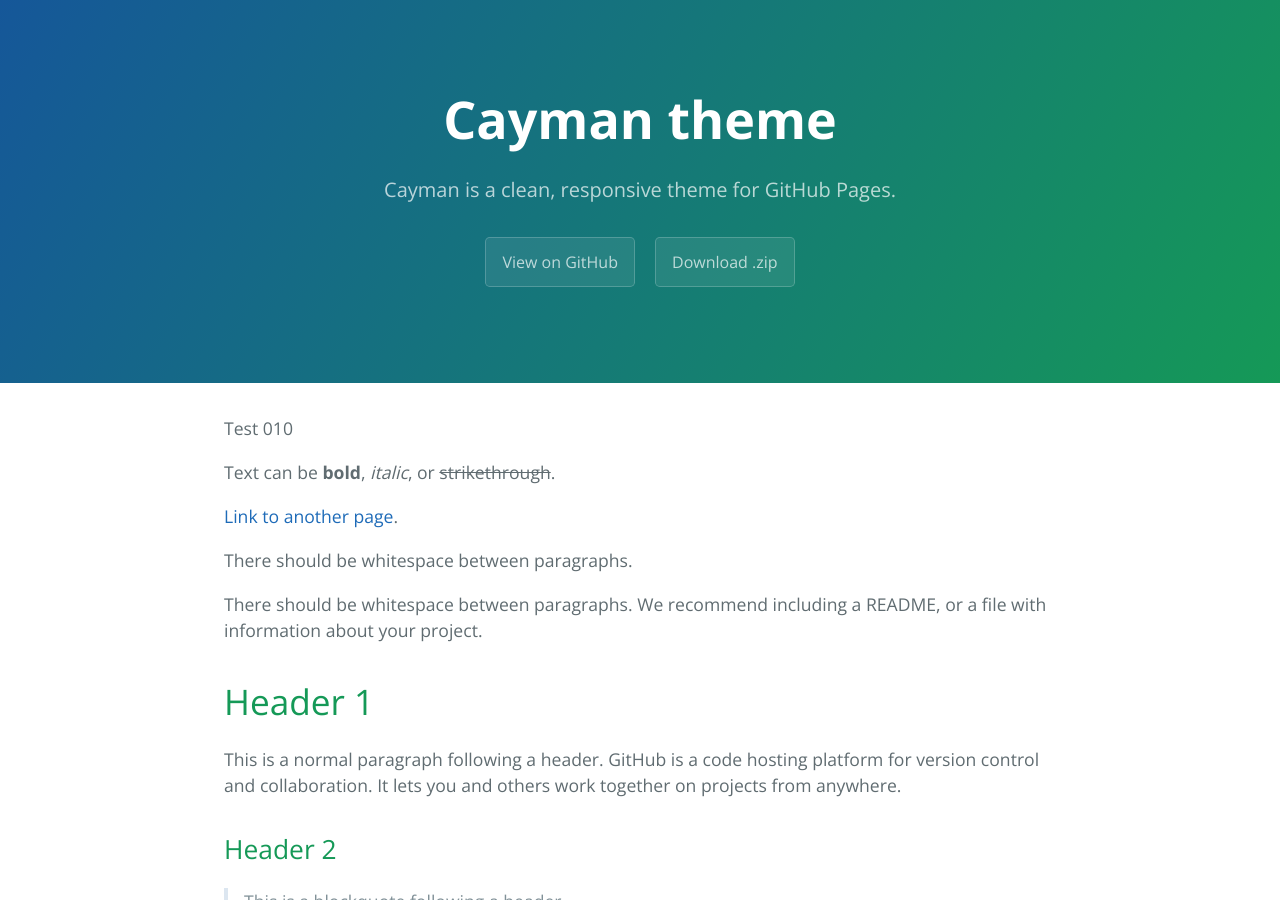
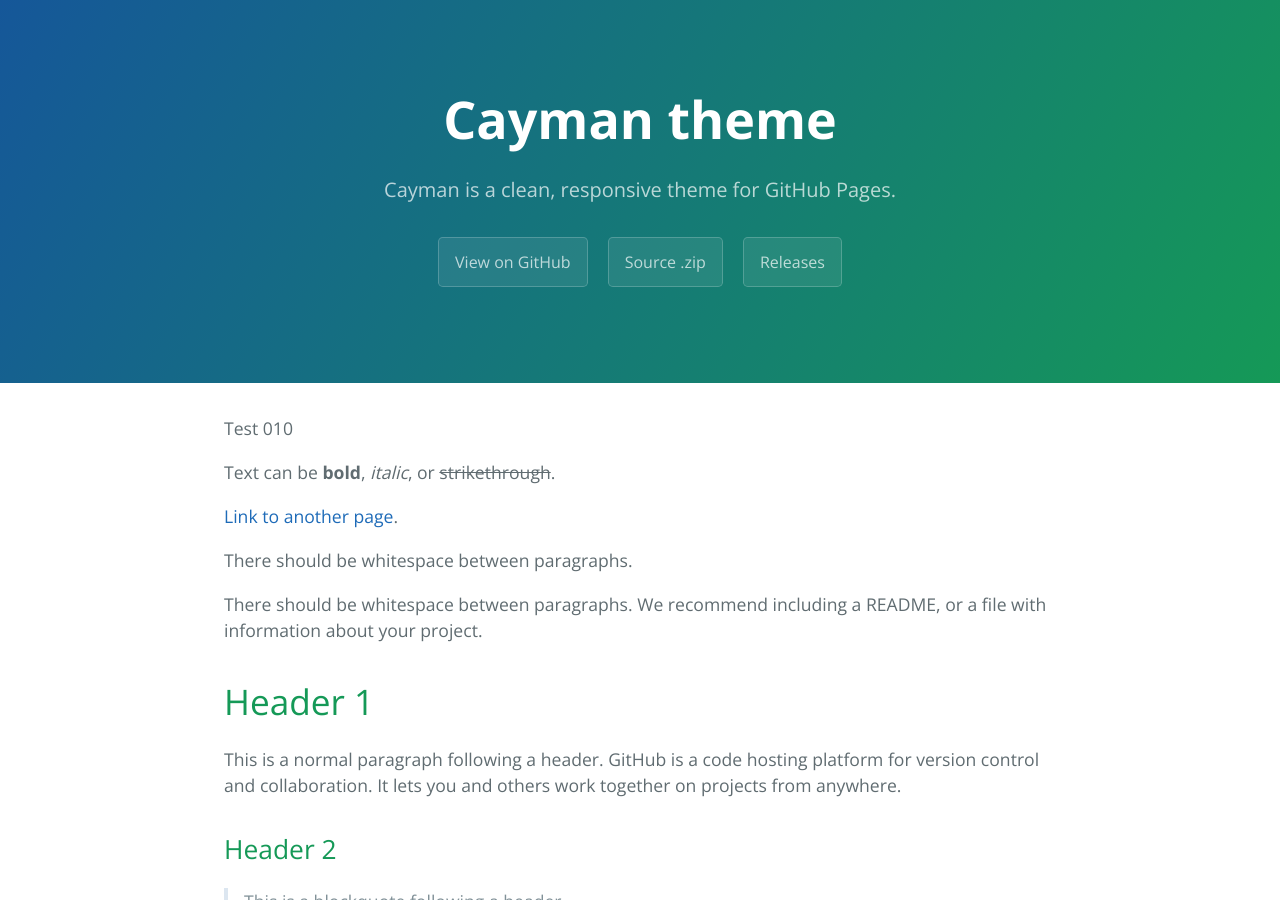
Before and after one commit to executaball/FlexEdit, a Jekyll site: the page built from docs/index.md, in a window 1280 px wide and 900 px high. Built offline with Jekyll 4.4.1, drawn with Linux system fonts in a browser that asks for light colours.

Commit message:
Releases fix

```diff
--- a/docs/_layouts/default.html
+++ b/docs/_layouts/default.html
@@ -17,7 +17,8 @@
         <a href="{{ site.github.repository_url }}" class="btn">View on GitHub</a>
       {% endif %}
       {% if site.show_downloads %}
-        <a href="{{ site.github.zip_url }}" class="btn">Download .zip</a>
+        <a href="{{ site.github.zip_url }}" class="btn">Source .zip</a>
+        <a href="{{ site.github.releases_url }}" class="btn">Releases</a>
       {% endif %}
     </section>
 
```
